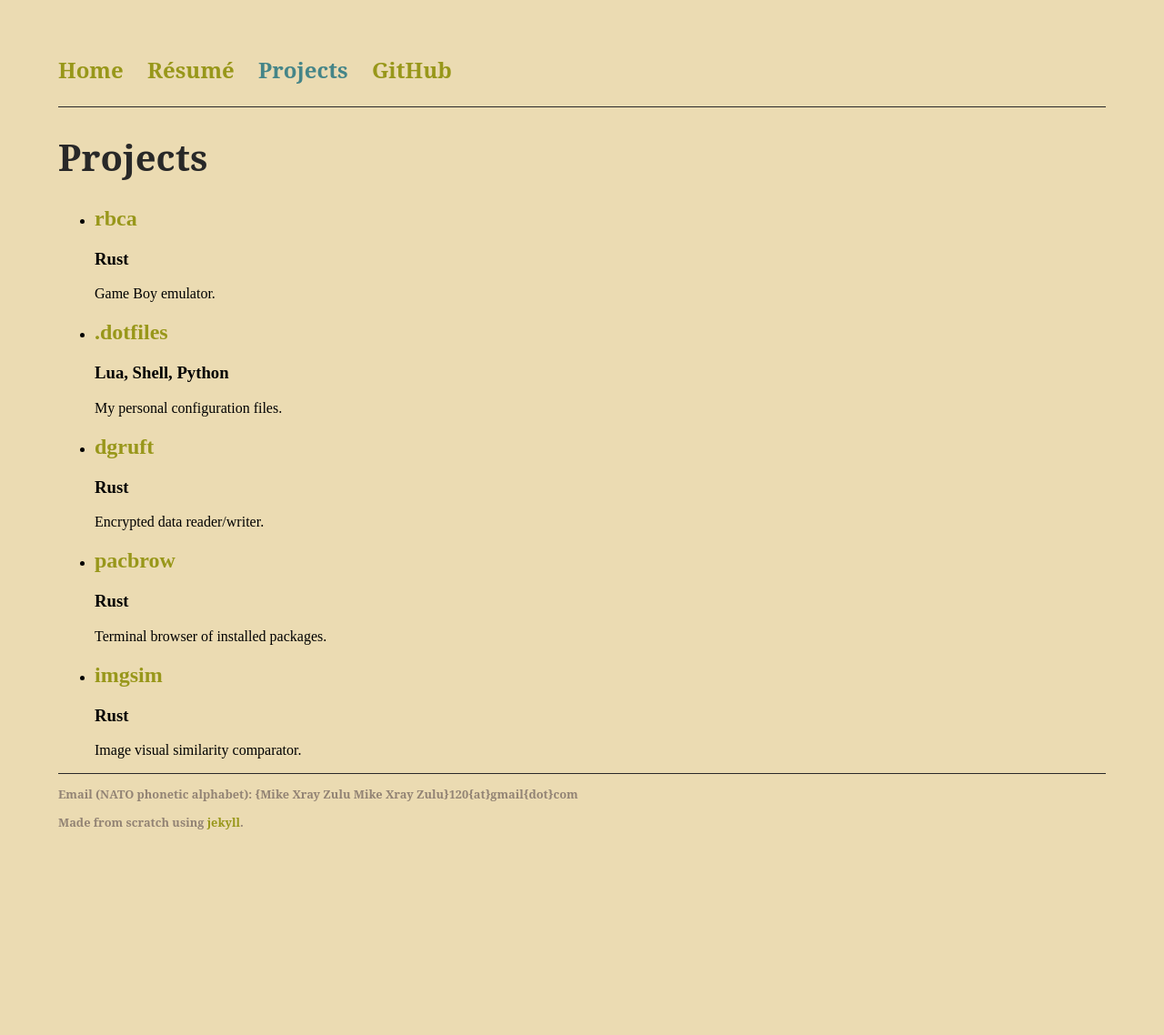
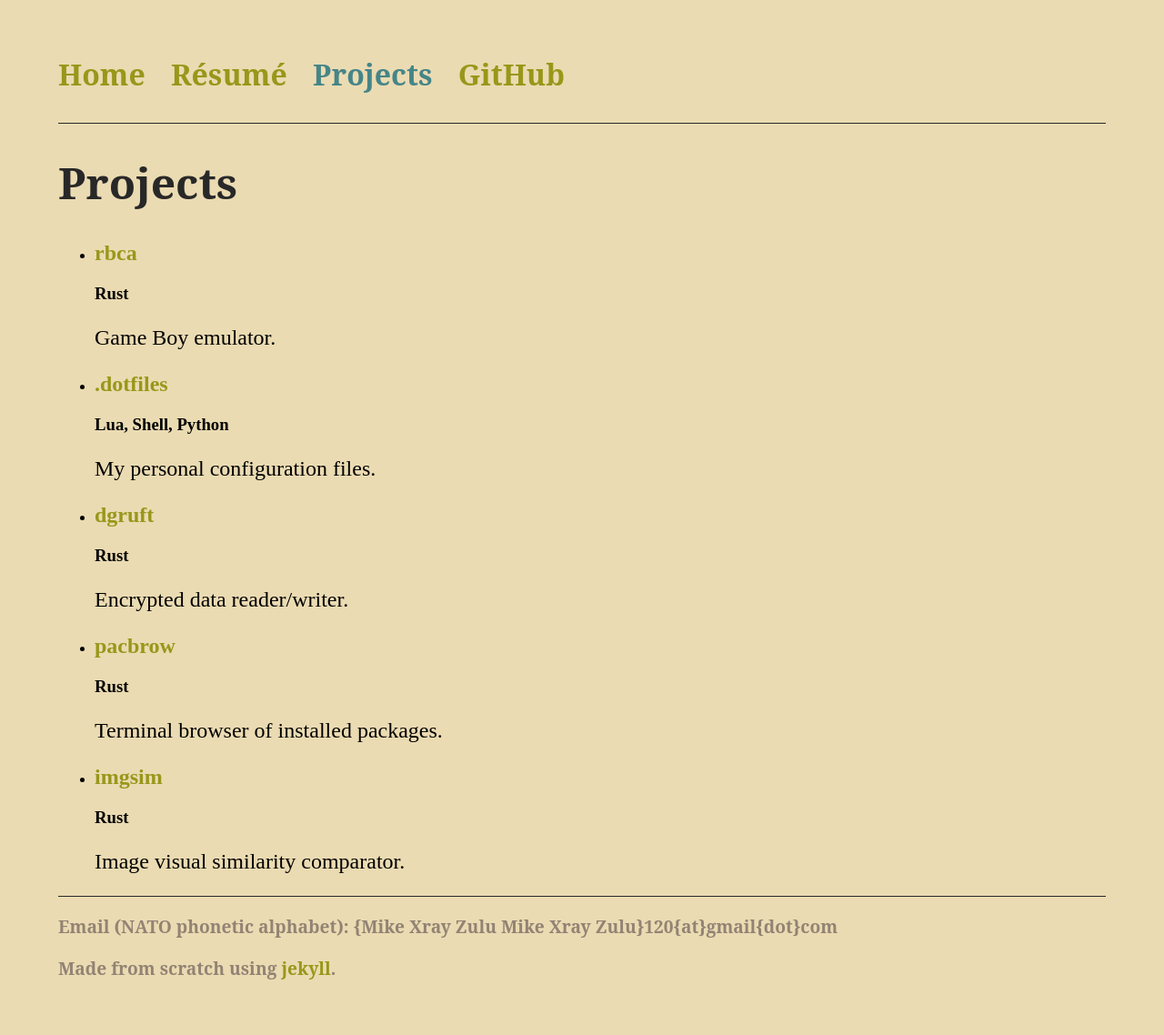
Before and after one commit to maxgmr/maxgmr.github.io, a Jekyll site: the page built from projects.html, in a window 1280 px wide. Shown: the whole page at 91% size. Built offline with Jekyll 4.4.1, drawn with Linux system fonts in a browser that asks for light colours; before the commit the page ends 973 px from its top, so only the background shows below that.

Commit message:
increase font size

```diff
--- a/_sass/main.scss
+++ b/_sass/main.scss
@@ -37,19 +37,23 @@ footer ul li {
 
 nav {
   border-bottom: 1px solid $dgrey;
-  font-size: 1.5em;
+  font-size: 2em;
 }
 
 footer {
   border-top: 1px solid $dgrey;
-  font-size: 0.8em;
+  font-size: 1.2em;
   color: $bdgrey;
 }
 
 h1 {
-  font-size: 2.5em;
+  font-size: 3em;
   font-family: "Noto Serif", "Times New Roman", "serif";
   color: $dgrey;
+}
+
+p {
+  font-size: 1.5em;
 }
 
 a {
@@ -63,17 +67,18 @@ a:hover {
 div.figures {
   display: flex;
   justify-content: left;
-  max-height: 500px;
+  width: auto;
+  max-height: 100%;
+}
+
+img.fig-img {
+  object-fit: contain;
+  max-height: 300px;
 }
 
 figcaption {
   font-style: italic;
-  font-size: 0.8em;
-}
-
-img.img-300 {
-  max-height: 300px;
-  height: auto;
+  font-size: 1.2em;
 }
 
 img.big-img {
--- a/index.html
+++ b/index.html
@@ -23,10 +23,10 @@ title: Home
 <div class="figures">
   {% include figure.html img="rbca_tetris_demo" type="gif" alt="rbca playing
   Tetris." caption="My from-scratch Game Boy emulator playing Tetris."
-  class="img-300" use-href="true" href="/projects/rbca.html" %} {% include
+  class="fig-img" use-href="true" href="/projects/rbca.html" %} {% include
   figure.html img="pacbrow_screenshot" type="png" alt="pacbrow displaying some
   installed packages." caption="My terminal-based program displaying some
-  installed packages." class="img-300" use-href="true"
+  installed packages." class="fig-img" use-href="true"
   href="/projects/pacbrow.html" %}
 </div>
 <p>This website is perpetually under construction, just like all of us are.</p>
```
